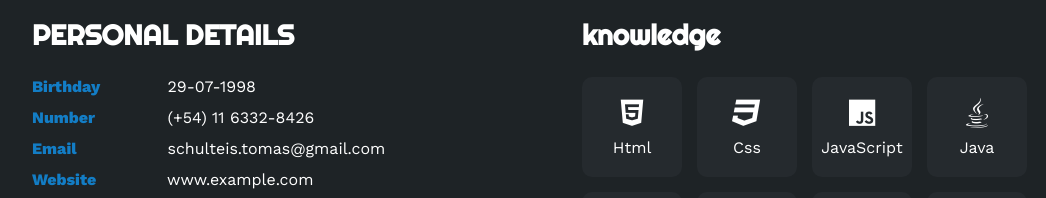
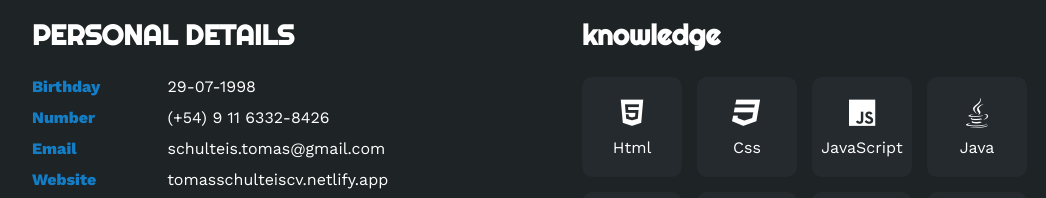
Before and after one commit to tomasschulteis/Schulteistomas.cv.io, a plain HTML site: page index.html in a window 1280 px wide. Shown: the part 1018-1216 px from the top of the page, without its empty margins (58-1104 px from the left). Drawn offline with nearby package versions, Linux system fonts and the light colour scheme; a web font is replaced by a local one.

Commit message:
version 4

```diff
--- a/css/index.css
+++ b/css/index.css
@@ -113,6 +113,10 @@ html {
 
 .home .content-banner .social a:hover {
     background-color: #137DC5;
+}
+
+a {text-decoration: none;
+   color: #fff;
 }
 
 /* About Me */
--- a/index.html
+++ b/index.html
@@ -66,7 +66,7 @@
                         </li>
                         <li>
                             <strong>Number</strong>
-                            (+54) 11 6332-8426
+                            (+54) 9 11 6332-8426
                         </li>
                         <li>
                             <strong>Email</strong>
@@ -74,7 +74,7 @@
                         </li>
                         <li>
                             <strong>Website</strong>
-                            www.example.com
+                            <a href="https://tomasschulteiscv.netlify.app/" target="_blank">tomasschulteiscv.netlify.app</a>
                         </li>
                         <li>
                             <strong>Location</strong>
```
Also changed, not shown: document/cv_schulteis_tomas_english-img.jpg, document/cv_schulteis_tomas_spanish_img.jpg, 2 other files.
